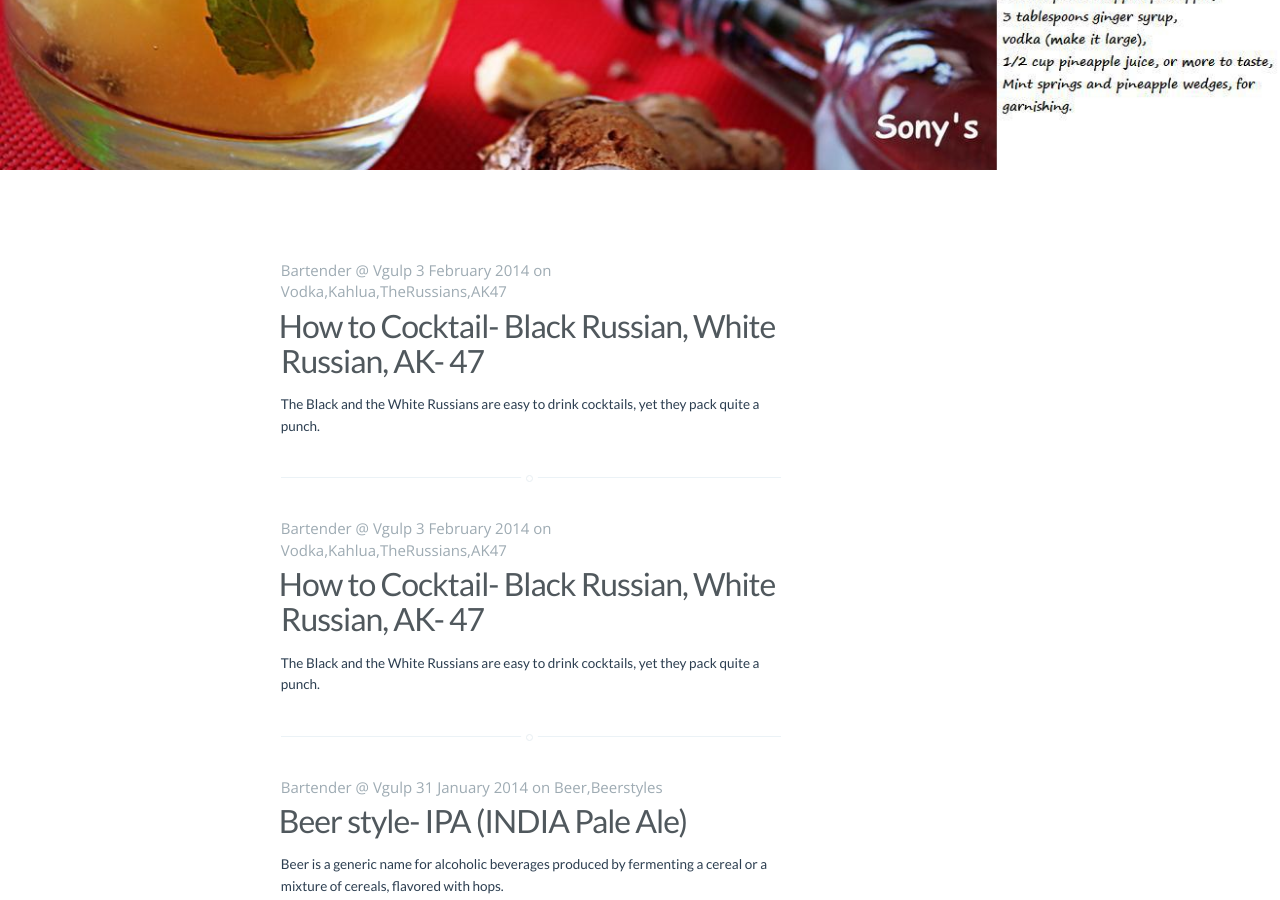
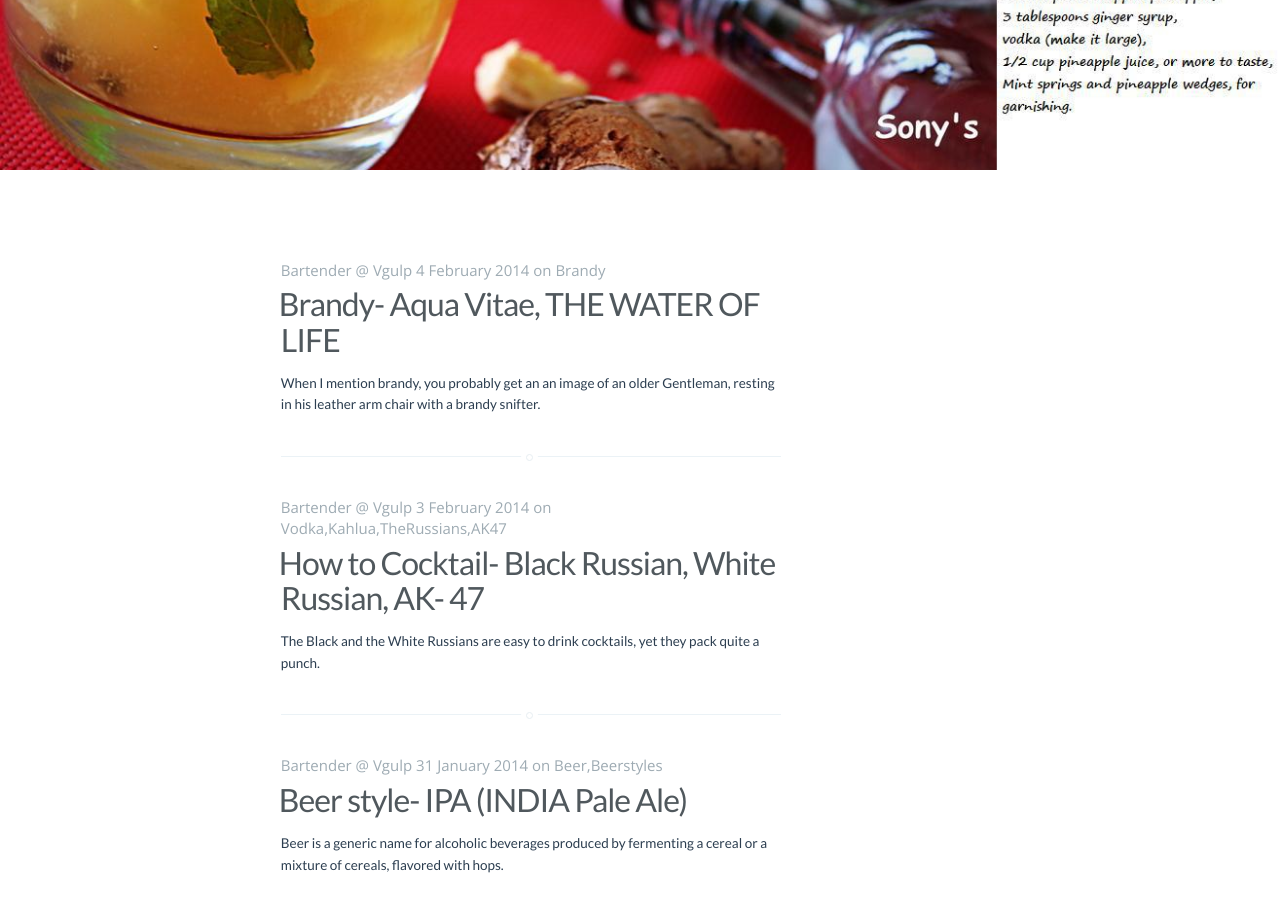
Before and after one commit to ajeeshpu/vgulp-jekyll, a Jekyll site: the page built from blog/index.html, in a window 1280 px wide and 900 px high, scrolled down 370 px. Built offline with Jekyll 4.4.1, drawn with Linux system fonts in a browser that asks for light colours; some web fonts are replaced; Markdown is read by kramdown in place of the engine named in the settings; the list of posts is cut into pages by our own code.

Commit message:
replace meta information with the bad header. correcting

```diff
--- a/_posts/2014-02-04-Brandy-Aqua-Vitae-The-Water-of-Life.markdown
+++ b/_posts/2014-02-04-Brandy-Aqua-Vitae-The-Water-of-Life.markdown
@@ -1,12 +1,12 @@
 ---
 layout: blog-post
-title:  "How to Cocktail- Black Russian, White Russian, AK- 47"
-description: "The Black and the White Russians are easy to drink cocktails, yet they pack quite a punch."
-date:   2014-02-03 18:48:11
-tags: Vodka, Kahlua, The Russians, AK 47
+title: "Brandy- Aqua Vitae, THE WATER OF LIFE"
+description: "When I mention brandy, you probably get an an image of an older Gentleman, resting in his leather arm chair with a brandy snifter."
+date: 2014-02-04 18:48:11
+tags: Brandy
 categories: all_spirits
 author: simi
-og_image_url: http://www.galleryhijinks.com/media/artists/gallery/peter-gronquist/img_0709.jpg
+og_image_url: http://blog.timesdeal.com/wp-content/uploads/2011/09/Brandy_Snifter.jpg
 ---
 
 Feeling under the weather? Brandy is the ultimate sought after beverage to beat the chills! When I mention brandy, you probably get an an image of an older Gentleman, resting in his leather arm chair with a brandy snifter and perhaps smoking a pipe ( I get this visualization from older movies!). We think of brandies as an Old World's after dinner drink which is definite but also what I'm trying to emphasize here is that brandies are still around and are gaining popularity among the younger generation. Brandy, is a complex topic! One post on it will not be sufficient. But I'm going to try to cover as much as information I can conjure up.
```
